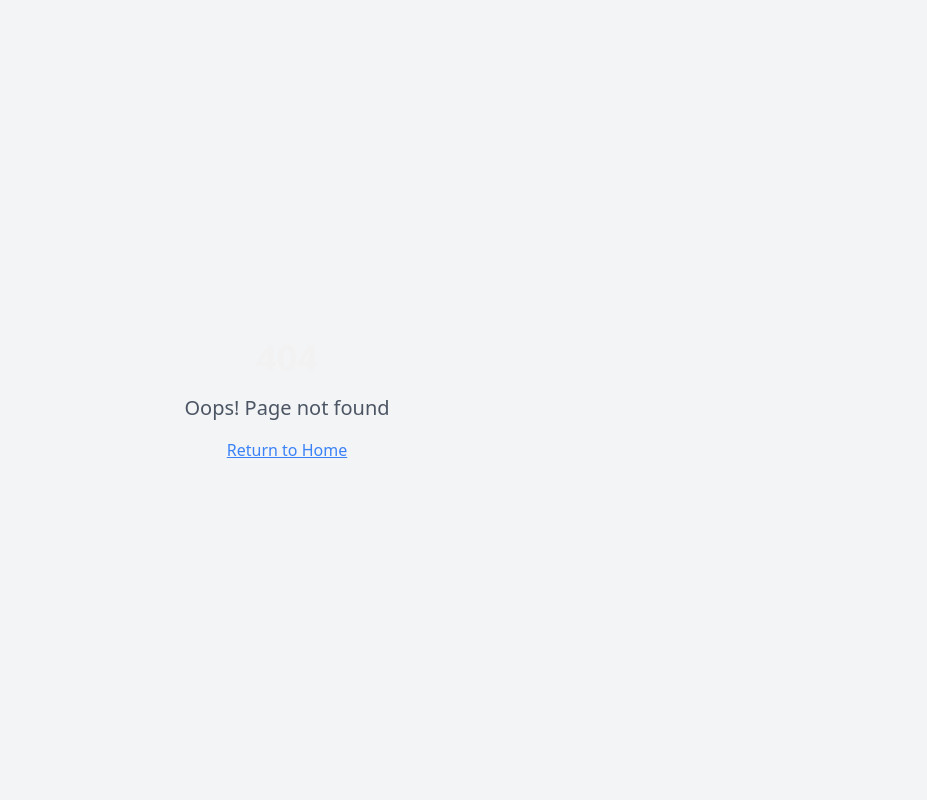
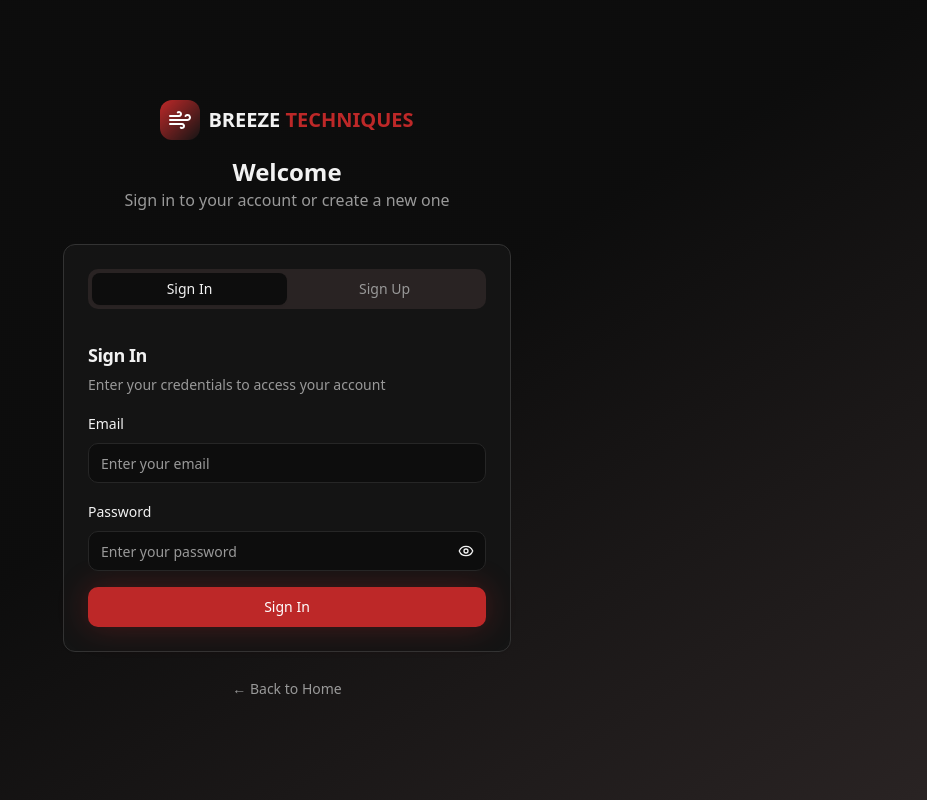
Before and after one commit to Gv-001251/breeze-tech-redline-web, a React (Vite) app: page /auth in a window 1280 px wide. Before the commit this address had no page. Shown: the whole page, without its empty margins (353-1280 px from the left). Built offline with nearby package versions, Linux system fonts and the light colour scheme.

Commit message:
Add login page
Added a new login page to the application. This page will allow users to log in to their accounts.

```diff
--- a/src/App.tsx
+++ b/src/App.tsx
@@ -4,6 +4,7 @@ import { TooltipProvider } from "@/components/ui/tooltip";
 import { QueryClient, QueryClientProvider } from "@tanstack/react-query";
 import { BrowserRouter, Routes, Route } from "react-router-dom";
 import Index from "./pages/Index";
+import Auth from "./pages/Auth";
 import NotFound from "./pages/NotFound";
 
 const queryClient = new QueryClient();
@@ -16,6 +17,7 @@ const App = () => (
       <BrowserRouter>
         <Routes>
           <Route path="/" element={<Index />} />
+          <Route path="/auth" element={<Auth />} />
           {/* ADD ALL CUSTOM ROUTES ABOVE THE CATCH-ALL "*" ROUTE */}
           <Route path="*" element={<NotFound />} />
         </Routes>
--- a/src/components/Navbar.tsx
+++ b/src/components/Navbar.tsx
@@ -1,6 +1,7 @@
 import { useState } from "react";
 import { Button } from "@/components/ui/button";
-import { Menu, X, Wind } from "lucide-react";
+import { Menu, X, Wind, User } from "lucide-react";
+import { Link } from "react-router-dom";
 
 export function Navbar() {
   const [isOpen, setIsOpen] = useState(false);
@@ -43,6 +44,12 @@ export function Navbar() {
             <Button variant="hero" size="sm">
               Get Quote
             </Button>
+            <Link to="/auth">
+              <Button variant="outline" size="sm" className="flex items-center gap-2">
+                <User className="h-4 w-4" />
+                Login
+              </Button>
+            </Link>
           </div>
 
           {/* Mobile menu button */}
@@ -71,10 +78,16 @@ export function Navbar() {
                   {item.label}
                 </a>
               ))}
-              <div className="px-3 pt-2">
+              <div className="px-3 pt-2 space-y-2">
                 <Button variant="hero" size="sm" className="w-full">
                   Get Quote
                 </Button>
+                <Link to="/auth" className="block">
+                  <Button variant="outline" size="sm" className="w-full flex items-center gap-2">
+                    <User className="h-4 w-4" />
+                    Login
+                  </Button>
+                </Link>
               </div>
             </div>
           </div>
--- /dev/null
+++ b/src/pages/Auth.tsx
@@ -0,0 +1,240 @@
+import { useState, useEffect } from "react";
+import { useNavigate } from "react-router-dom";
+import { Button } from "@/components/ui/button";
+import { Input } from "@/components/ui/input";
+import { Label } from "@/components/ui/label";
+import { Card, CardContent, CardDescription, CardHeader, CardTitle } from "@/components/ui/card";
+import { Tabs, TabsContent, TabsList, TabsTrigger } from "@/components/ui/tabs";
+import { Wind, Eye, EyeOff } from "lucide-react";
+import { supabase } from "@/integrations/supabase/client";
+import { useToast } from "@/hooks/use-toast";
+import { Link } from "react-router-dom";
+
+const Auth = () => {
+  const [email, setEmail] = useState("");
+  const [password, setPassword] = useState("");
+  const [showPassword, setShowPassword] = useState(false);
+  const [loading, setLoading] = useState(false);
+  const navigate = useNavigate();
+  const { toast } = useToast();
+
+  useEffect(() => {
+    // Check if user is already logged in
+    const checkUser = async () => {
+      const { data: { session } } = await supabase.auth.getSession();
+      if (session) {
+        navigate("/");
+      }
+    };
+    checkUser();
+  }, [navigate]);
+
+  const handleSignUp = async (e: React.FormEvent) => {
+    e.preventDefault();
+    setLoading(true);
+
+    const redirectUrl = `${window.location.origin}/`;
+
+    const { error } = await supabase.auth.signUp({
+      email,
+      password,
+      options: {
+        emailRedirectTo: redirectUrl
+      }
+    });
+
+    if (error) {
+      toast({
+        title: "Error",
+        description: error.message,
+        variant: "destructive",
+      });
+    } else {
+      toast({
+        title: "Success",
+        description: "Check your email for the confirmation link!",
+      });
+    }
+    setLoading(false);
+  };
+
+  const handleSignIn = async (e: React.FormEvent) => {
+    e.preventDefault();
+    setLoading(true);
+
+    const { error } = await supabase.auth.signInWithPassword({
+      email,
+      password,
+    });
+
+    if (error) {
+      toast({
+        title: "Error",
+        description: error.message,
+        variant: "destructive",
+      });
+    } else {
+      toast({
+        title: "Success",
+        description: "Welcome back!",
+      });
+      navigate("/");
+    }
+    setLoading(false);
+  };
+
+  return (
+    <div className="min-h-screen bg-gradient-to-br from-background via-background to-muted flex items-center justify-center p-4">
+      <div className="w-full max-w-md">
+        {/* Header */}
+        <div className="text-center mb-8">
+          <Link to="/" className="inline-flex items-center space-x-2 mb-4">
+            <div className="bg-gradient-primary p-2 rounded-lg">
+              <Wind className="h-6 w-6 text-primary-foreground" />
+            </div>
+            <div>
+              <span className="text-xl font-bold text-foreground">BREEZE</span>
+              <span className="text-xl font-bold text-primary"> TECHNIQUES</span>
+            </div>
+          </Link>
+          <h1 className="text-2xl font-bold text-foreground">Welcome</h1>
+          <p className="text-muted-foreground">Sign in to your account or create a new one</p>
+        </div>
+
+        <Card className="border-border shadow-elegant">
+          <CardContent className="pt-6">
+            <Tabs defaultValue="signin" className="w-full">
+              <TabsList className="grid w-full grid-cols-2">
+                <TabsTrigger value="signin">Sign In</TabsTrigger>
+                <TabsTrigger value="signup">Sign Up</TabsTrigger>
+              </TabsList>
+
+              <TabsContent value="signin">
+                <CardHeader className="px-0 pb-4">
+                  <CardTitle className="text-lg">Sign In</CardTitle>
+                  <CardDescription>
+                    Enter your credentials to access your account
+                  </CardDescription>
+                </CardHeader>
+
+                <form onSubmit={handleSignIn} className="space-y-4">
+                  <div className="space-y-2">
+                    <Label htmlFor="signin-email">Email</Label>
+                    <Input
+                      id="signin-email"
+                      type="email"
+                      placeholder="Enter your email"
+                      value={email}
+                      onChange={(e) => setEmail(e.target.value)}
+                      required
+                    />
+                  </div>
+
+                  <div className="space-y-2">
+                    <Label htmlFor="signin-password">Password</Label>
+                    <div className="relative">
+                      <Input
+                        id="signin-password"
+                        type={showPassword ? "text" : "password"}
+                        placeholder="Enter your password"
+                        value={password}
+                        onChange={(e) => setPassword(e.target.value)}
+                        required
+                      />
+                      <Button
+                        type="button"
+                        variant="ghost"
+                        size="sm"
+                        className="absolute right-0 top-0 h-full px-3 hover:bg-transparent"
+                        onClick={() => setShowPassword(!showPassword)}
+                      >
+                        {showPassword ? <EyeOff className="h-4 w-4" /> : <Eye className="h-4 w-4" />}
+                      </Button>
+                    </div>
+                  </div>
+
+                  <Button
+                    type="submit"
+                    className="w-full"
+                    disabled={loading}
+                  >
+                    {loading ? "Signing in..." : "Sign In"}
+                  </Button>
+                </form>
+              </TabsContent>
+
+              <TabsContent value="signup">
+                <CardHeader className="px-0 pb-4">
+                  <CardTitle className="text-lg">Create Account</CardTitle>
+                  <CardDescription>
+                    Create a new account to get started
+                  </CardDescription>
+                </CardHeader>
+
+                <form onSubmit={handleSignUp} className="space-y-4">
+                  <div className="space-y-2">
+                    <Label htmlFor="signup-email">Email</Label>
+                    <Input
+                      id="signup-email"
+                      type="email"
+                      placeholder="Enter your email"
+                      value={email}
+                      onChange={(e) => setEmail(e.target.value)}
+                      required
+                    />
+                  </div>
+
+                  <div className="space-y-2">
+                    <Label htmlFor="signup-password">Password</Label>
+                    <div className="relative">
+                      <Input
+                        id="signup-password"
+                        type={showPassword ? "text" : "password"}
+                        placeholder="Create a password"
+                        value={password}
+                        onChange={(e) => setPassword(e.target.value)}
+                        required
+                        minLength={6}
+                      />
+                      <Button
+                        type="button"
+                        variant="ghost"
+                        size="sm"
+                        className="absolute right-0 top-0 h-full px-3 hover:bg-transparent"
+                        onClick={() => setShowPassword(!showPassword)}
+                      >
+                        {showPassword ? <EyeOff className="h-4 w-4" /> : <Eye className="h-4 w-4" />}
+                      </Button>
+                    </div>
+                    <p className="text-xs text-muted-foreground">
+                      Password must be at least 6 characters long
+                    </p>
+                  </div>
+
+                  <Button
+                    type="submit"
+                    className="w-full"
+                    disabled={loading}
+                  >
+                    {loading ? "Creating account..." : "Create Account"}
+                  </Button>
+                </form>
+              </TabsContent>
+            </Tabs>
+          </CardContent>
+        </Card>
+
+        <div className="text-center mt-6">
+          <Link
+            to="/"
+            className="text-sm text-muted-foreground hover:text-primary transition-smooth"
+          >
+            ← Back to Home
+          </Link>
+        </div>
+      </div>
+    </div>
+  );
+};
+
+export default Auth;
```
Also changed, not shown: 1 other file (tests, documents, lock files or other folders).
